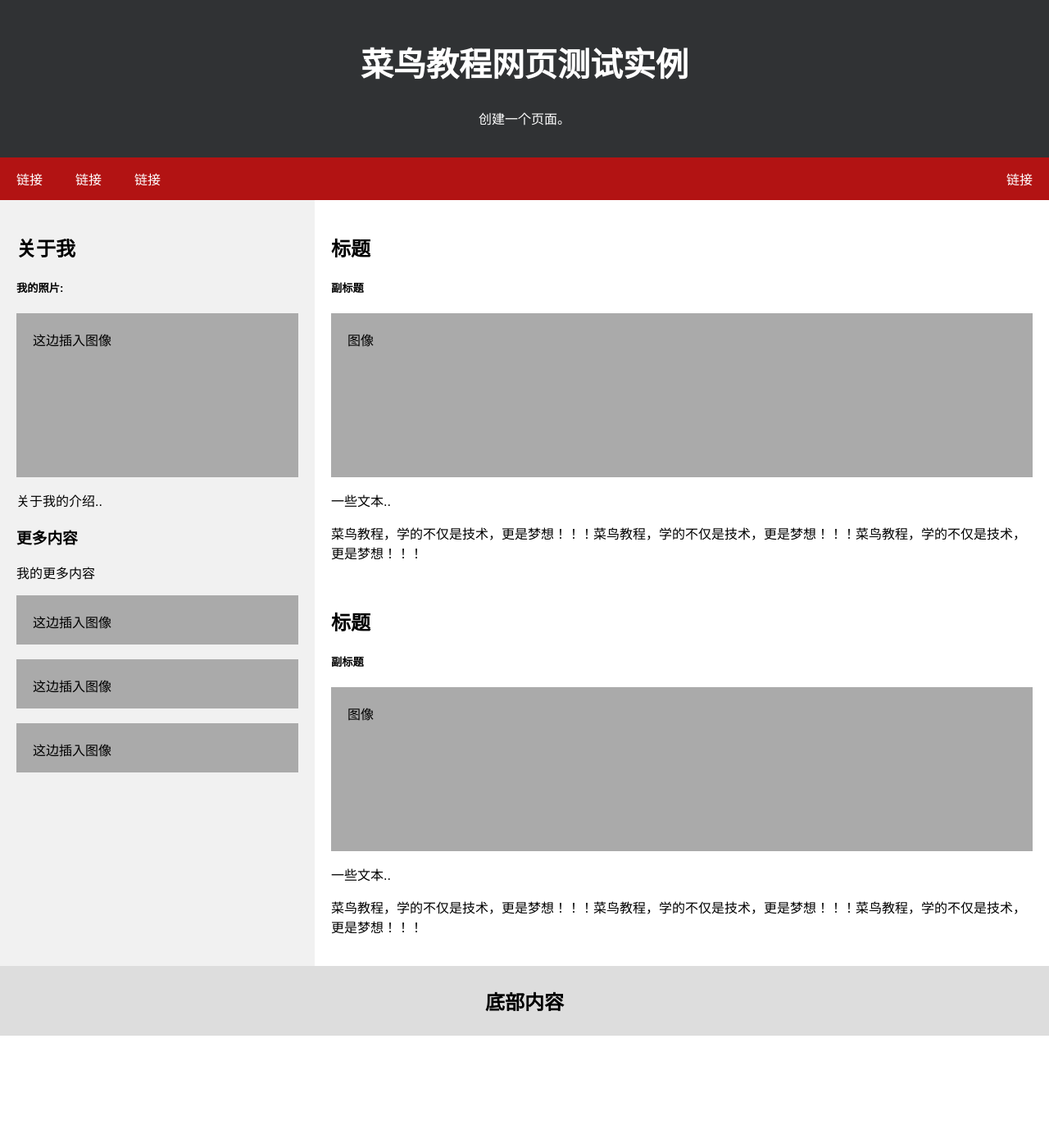
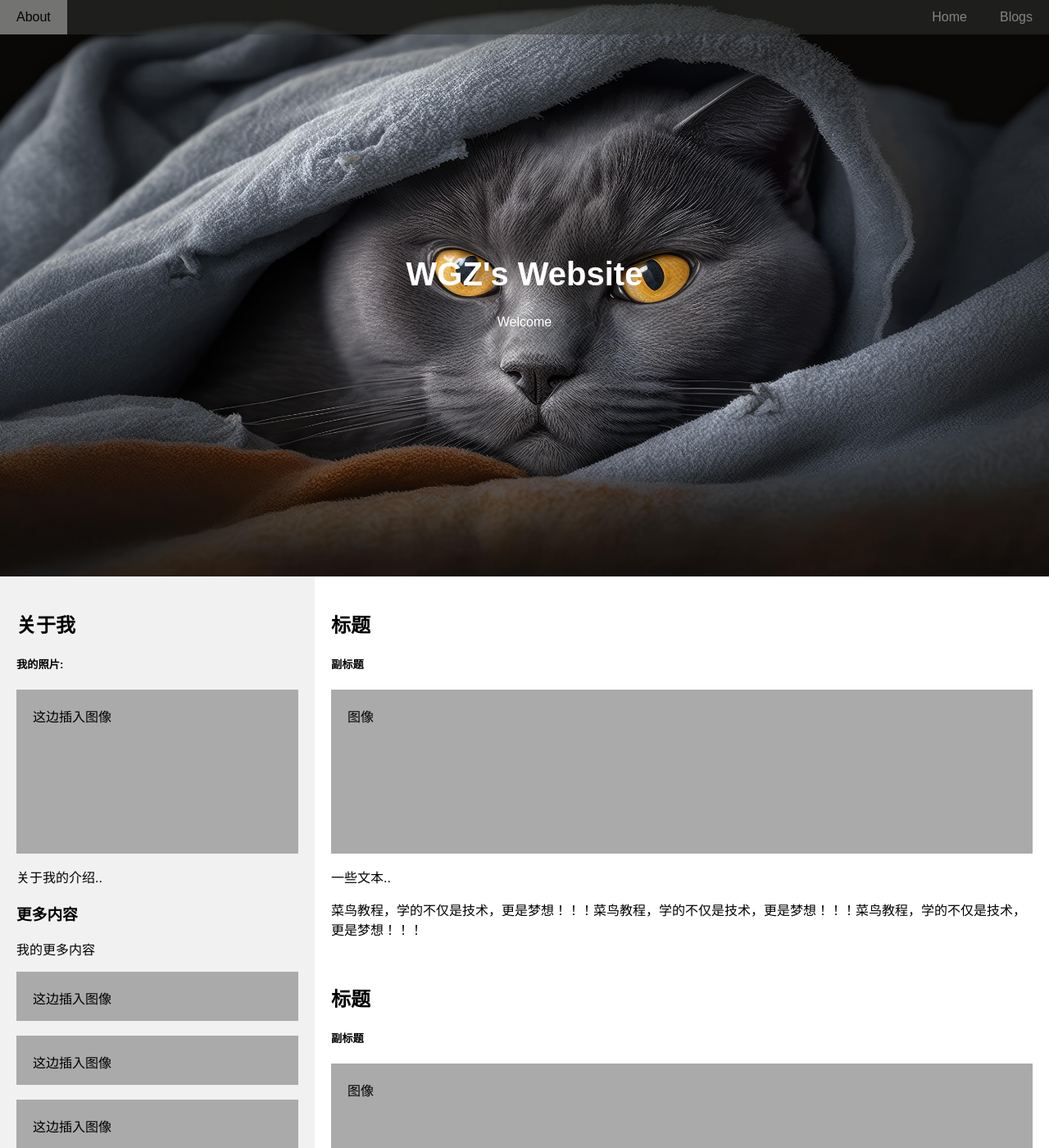
Before and after one commit to WGZ-W/wgz-w.github.io, a Jekyll site: the page index2.html, which Jekyll copies as it is, in a window 1280 px wide and 1400 px high. Shown: the whole window at 82% size. Built offline with Jekyll 4.4.1, drawn with Linux system fonts in a browser that asks for light colours.

Commit message:
add background image

```diff
--- a/_includes/post-head.html
+++ b/_includes/post-head.html
@@ -15,5 +15,6 @@
     <link rel="stylesheet" href="/assets/css/docbook.css" type="text/css">
     <link rel="stylesheet" href="/assets/css/github-markdown.css" type="text/css">
     <link rel="stylesheet" href="/assets/css/syntax.css" type="text/css">
+    <link rel="stylesheet" href="/assets/css/style.css" type="text/css">
 
 </head>
--- a/_layouts/default.html
+++ b/_layouts/default.html
@@ -9,7 +9,11 @@
 <body>
   <div class="header">
     <header>
-      <h1><a href='{{ site.url }}'>{{ site.title }}</a></h1>
+      {% if page.title %}
+        <h1>{{ page.title }}</h1>
+      {% else %}
+        <h1><a href="{{ site.url }}">{{ site.title }}</a></h1>
+      {% endif %}
     </header>
   </div>
 
--- a/index.html
+++ b/index.html
@@ -6,4 +6,5 @@ title: "WGZ 的个人网站"
 
 
 Welcome to My website.
+<br>
 I'm intersted in Linux and write some blogs about ArchLinux.
--- a/index2.html
+++ b/index2.html
@@ -7,15 +7,14 @@
 </head>
 <body>
     <div class="header">
-        <h1>菜鸟教程网页测试实例</h1>
-        <p>创建一个页面。</p>
+        <h1>WGZ's Website</h1>
+        <p>Welcome</p>
     </div>
 
       <div class="navbar">
-        <a href="#">链接</a>
-        <a href="#">链接</a>
-        <a href="#">链接</a>
-        <a href="#" class="right">链接</a>
+        <a href="#" class="right">Blogs</a>
+        <a href="#" class="right">Home</a>
+        <a href="#">About</a>
       </div>
 
       <div class="row">
--- a/style.css
+++ b/style.css
@@ -10,9 +10,11 @@ body {
 
 /* 标题 */
 .header {
-    padding: 20px;
+    background-image: url(./assets/images/cat.jpeg);
+    background-size:100% 100%;
+    padding: 285px;
     text-align: center;
-    background: #303234;
+    /* background: #303234; */
     color: white;
 }
 
@@ -24,7 +26,11 @@ body {
 /* 导航 */
 .navbar {
     overflow: hidden;
-    background-color: #b21313;
+    position: fixed;
+    top: 0;
+    width: 100%;
+    opacity: 0.5;
+    background-color: #343633;
 }
 
 /* 导航栏样式 */
@@ -33,7 +39,7 @@ body {
     display: block;
     color: white;
     text-align: center;
-    padding: 14px 20px;
+    padding: 12px 20px;
     text-decoration: none;
 }
 
```
Also changed, not shown: assets/css/style.css (+19 -5 lines), assets/images/cat.jpeg (added), assets/images/girl.jpeg (added), assets/images/hands.jpg (added).
